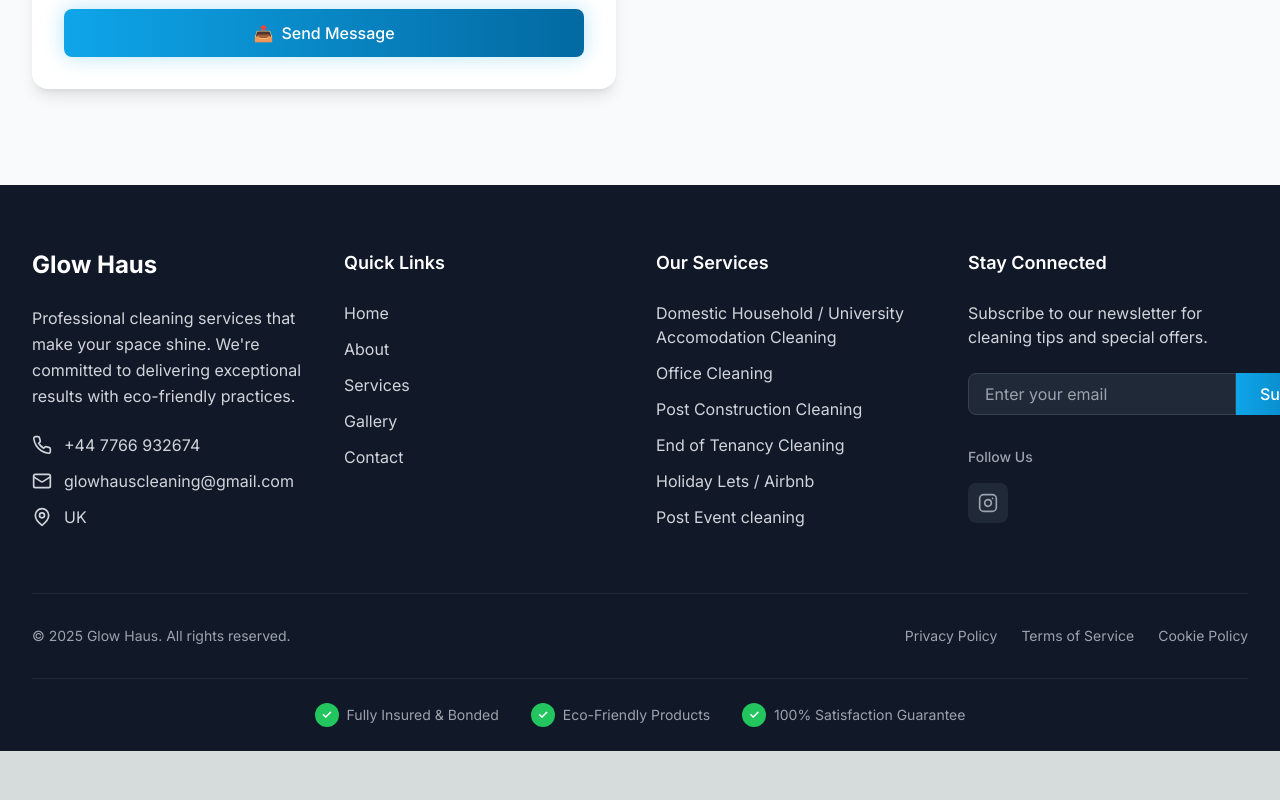
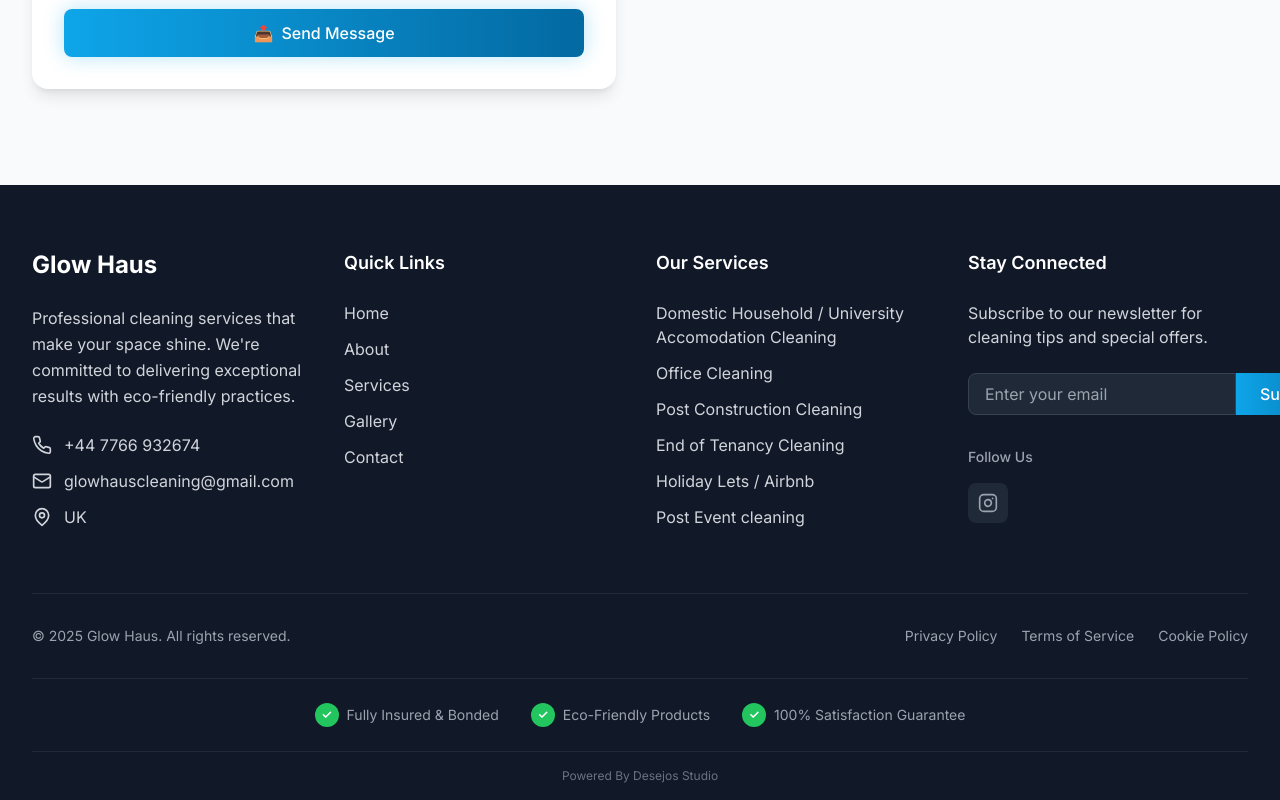
Before and after one commit to darcio-codes279/glow-haus, a Next.js app: page / in a window 1280 px wide. Shown: the part 6427-7227 px from the top of the page. Before the commit the page ends 7178 px from the top, so only its background shows below. Built offline with nearby package versions, Linux system fonts and the light colour scheme.

Commit message:
Powered By DS

```diff
--- a/components/Footer.tsx
+++ b/components/Footer.tsx
@@ -291,6 +291,22 @@ const Footer = () => {
             </div>
           </div>
         </motion.div>
+
+        {/* Powered By */}
+        <motion.div
+          initial={{ opacity: 0 }}
+          whileInView={{ opacity: 1 }}
+          transition={{ duration: 0.6 }}
+          viewport={{ once: true }}
+          className="border-t border-gray-800 py-4"
+        >
+          <div className="text-center">
+            <p className="text-gray-500 text-xs">
+              Powered By Desejos Studio
+            </p>
+          </div>
+        </motion.div>
+
       </div>
     </footer>
   )
```
